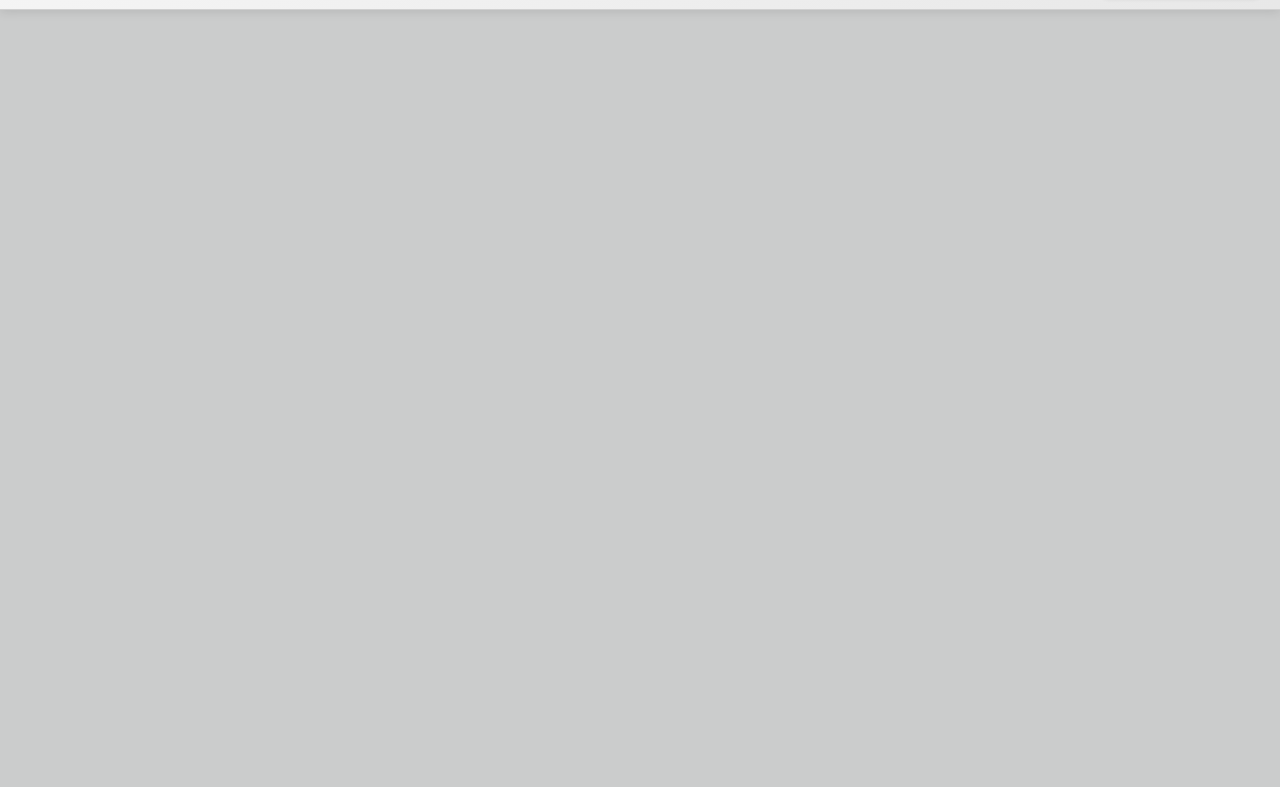
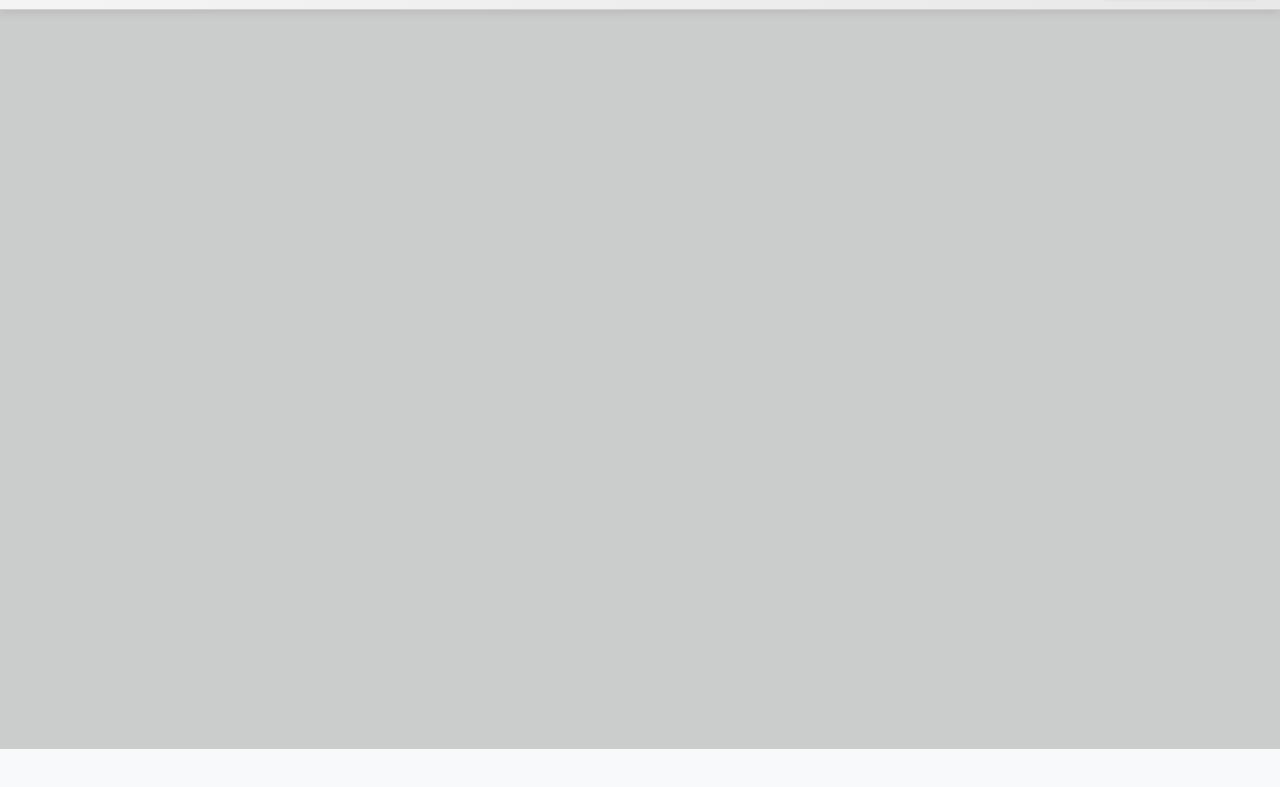
Before and after one commit to AHos1911/RailMan, a plain HTML site: page index.html in a window 1280 px wide. Shown: the part 51-838 px from the top of the page. After the commit the page ends 800 px from the top, so only its background shows below. Drawn offline with Linux system fonts and the light colour scheme.

Commit message:
Update style.css

```diff
--- a/style.css
+++ b/style.css
@@ -63,7 +63,16 @@ html, body {
 
 #canvasmap, #canvas {
   position: absolute;
-  top: 60px; /* Account for top panel */
+  top: 60px;
   left: 0;
-
+  width: 100vw;
+  height: calc(100vh - 60px); /* Fill below top panel */
+  pointer-events: none;
 }
+#canvas {
+  z-index: 2;
+  pointer-events: auto; /* Only the top canvas should receive events */
+}
+#canvasmap {
+  z-index: 1;
+}
```
